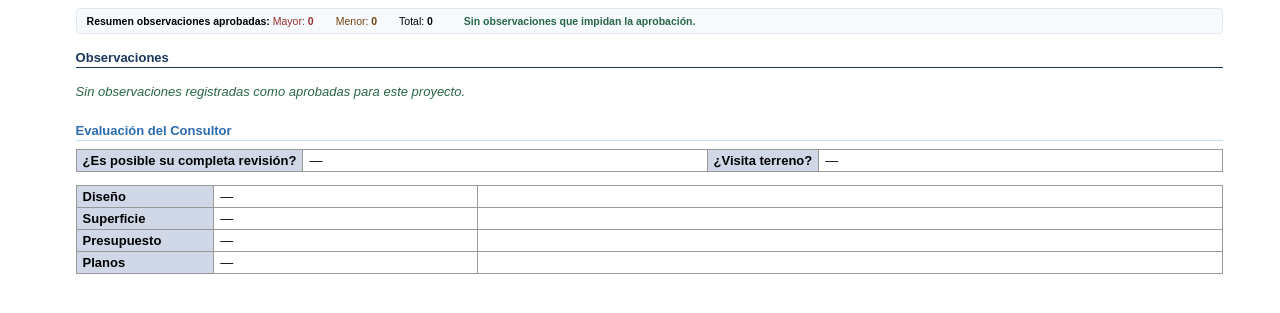
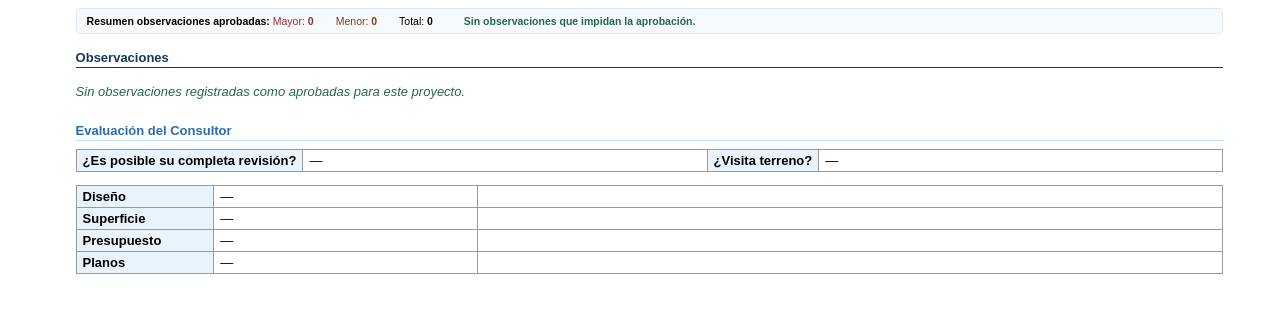
Before and after one commit to CEVV69/revisor-cnr, a FastAPI app: template templates/ficha.html in a window 1280 px wide. Shown: the part 278-591 px from the top of the page. Run offline with FastAPI, Linux system fonts and the light colour scheme; the template is opened without the code that fills it, so the values that code supplies are empty; some libraries are stand-ins or nearby versions.

Commit message:
ficha.html: relleno más suave en celdas label de Evaluación del Consultor (#e8f3fb)

```diff
--- a/templates/ficha.html
+++ b/templates/ficha.html
@@ -62,6 +62,9 @@
 
     /* Sin observaciones */
     .sin-obs { color: #276749; font-style: italic; padding: 0.5rem 0; }
+
+    /* Relleno más suave para las celdas de la sección Evaluación del Consultor */
+    .eval-tablas td.label { background: #e8f3fb; font-weight: 600; }
   </style>
 </head>
 <body>
@@ -152,6 +155,7 @@
 
 <!-- Evaluación del Consultor -->
 <div style="font-size:13px; font-weight:bold; color:#2b6cb0; margin:1rem 0 0.5rem; border-bottom:1px solid #bee3f8; padding-bottom:2px;">Evaluación del Consultor</div>
+<div class="eval-tablas">
 <table class="tabla-proyecto" style="margin-bottom:0.8rem;">
   <tr>
     <td class="label">¿Es posible su completa revisión?</td>
@@ -182,6 +186,7 @@
     <td class="valor celda-ancha">{{ evaluacion.planos_obs or '' }}</td>
   </tr>
 </table>
+</div>
 
 <script src="https://cdnjs.cloudflare.com/ajax/libs/html2pdf.js/0.10.1/html2pdf.bundle.min.js"></script>
 <script>
```
